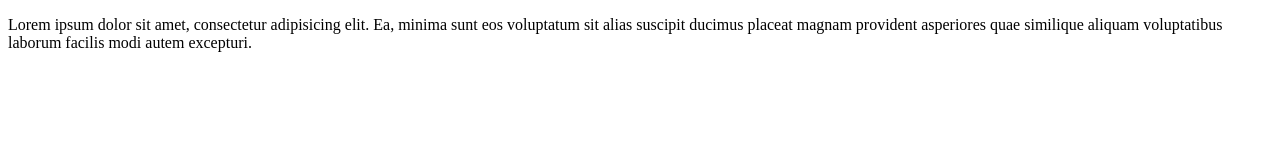
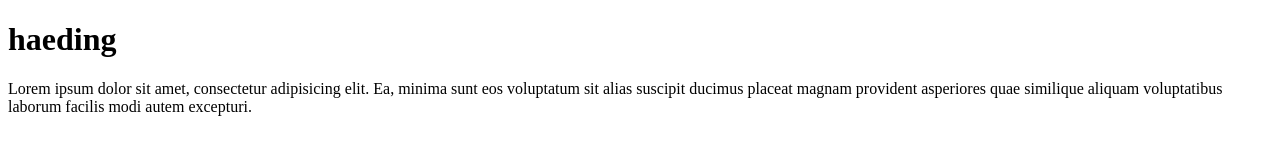
Before and after one commit to anshidsensei/sample, a plain HTML site: page index.html in a window 1280 px wide. Drawn offline with Linux system fonts and the light colour scheme.

Commit message:
version 2

```diff
--- a/index.html
+++ b/index.html
@@ -6,7 +6,7 @@
     <title>Document</title>
 </head>
 <body>
-
+    <h1>haeding</h1>
     <p>Lorem ipsum dolor sit amet, consectetur adipisicing elit. Ea, minima sunt eos voluptatum sit alias suscipit ducimus placeat magnam provident asperiores quae similique aliquam voluptatibus laborum facilis modi autem excepturi.</p>
 </body>
 </html>
```
